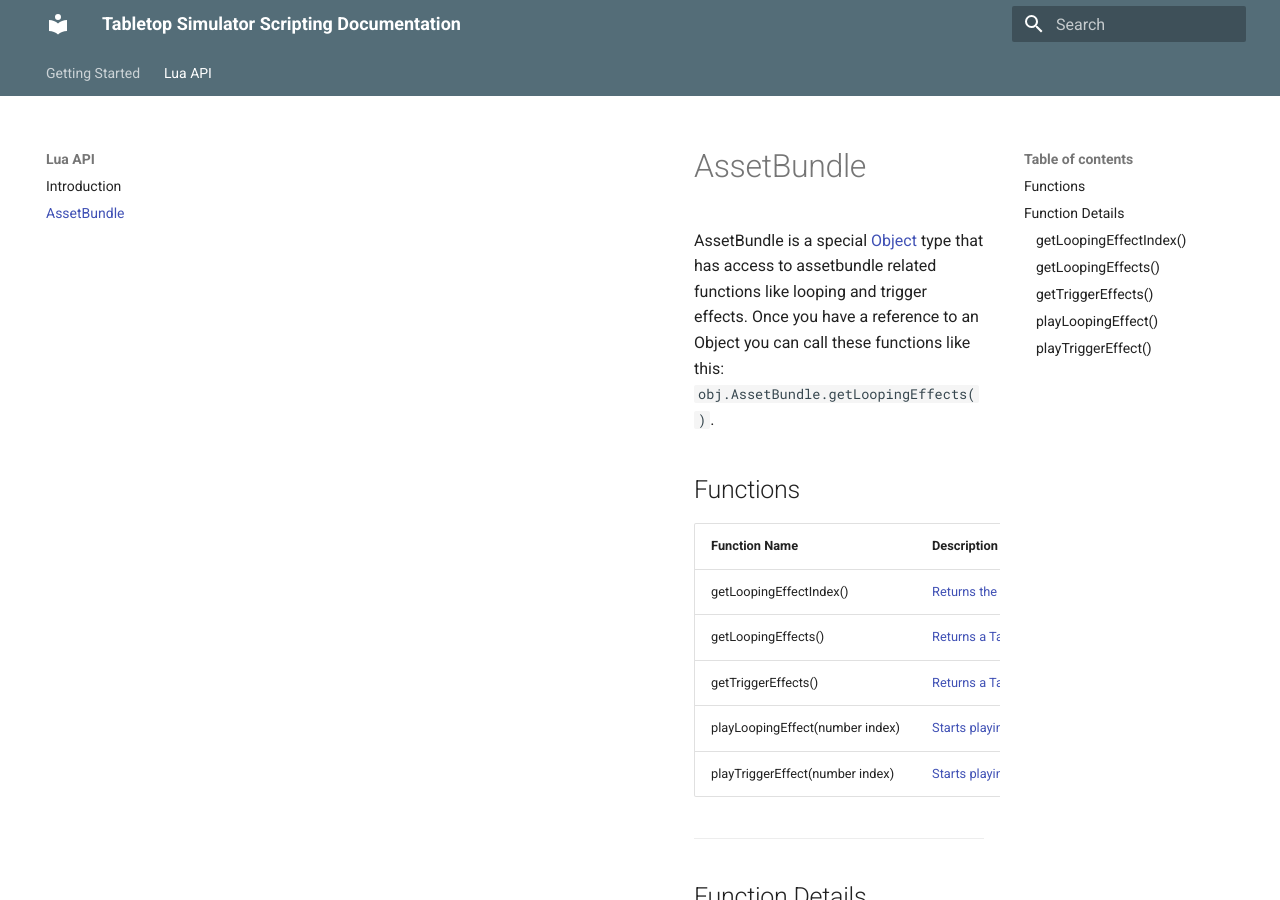
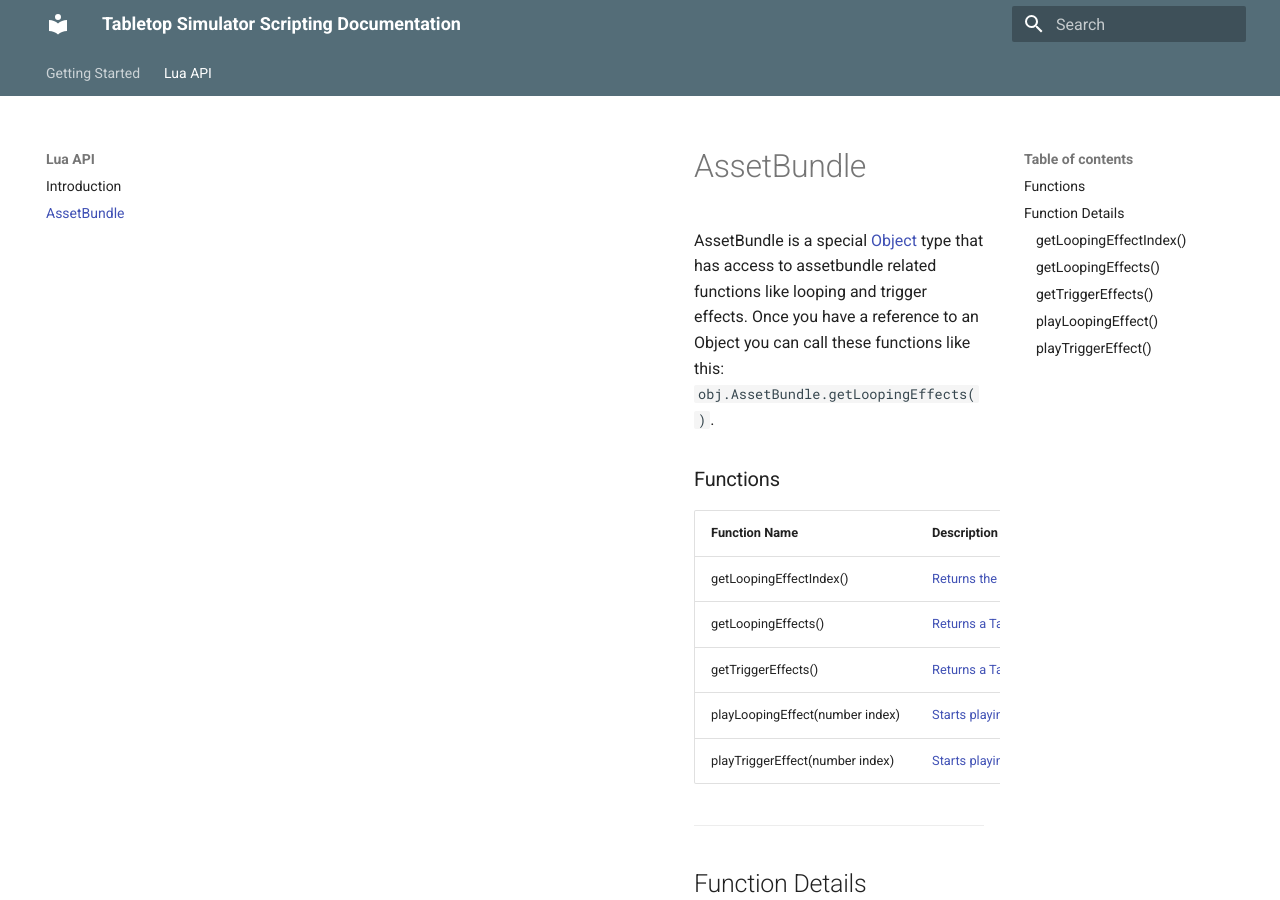
Before and after one commit to MisterStump/TTS-Scripting-Doc, an MkDocs documentation site: the page built from docs/assetbundle.md, in a window 1280 px wide and 900 px high. Built offline with MkDocs 1.6.1 and Material for MkDocs 9.7.7, drawn with Linux system fonts in a browser that asks for light colours; old or Windows-style settings are respelled for this version of MkDocs.

Commit message:
Initial Commit

```diff
--- a/docs/assetbundle.md
+++ b/docs/assetbundle.md
@@ -1,6 +1,6 @@
 AssetBundle is a special [Object](object) type that has access to assetbundle related functions like looping and trigger effects. Once you have a reference to an Object you can call these functions like this: `obj.AssetBundle.getLoopingEffects()`.
 
-##Functions
+###Functions
 
 Function Name | Description
 -- | --
```
Also changed, not shown: site/assetbundle/index.html.
